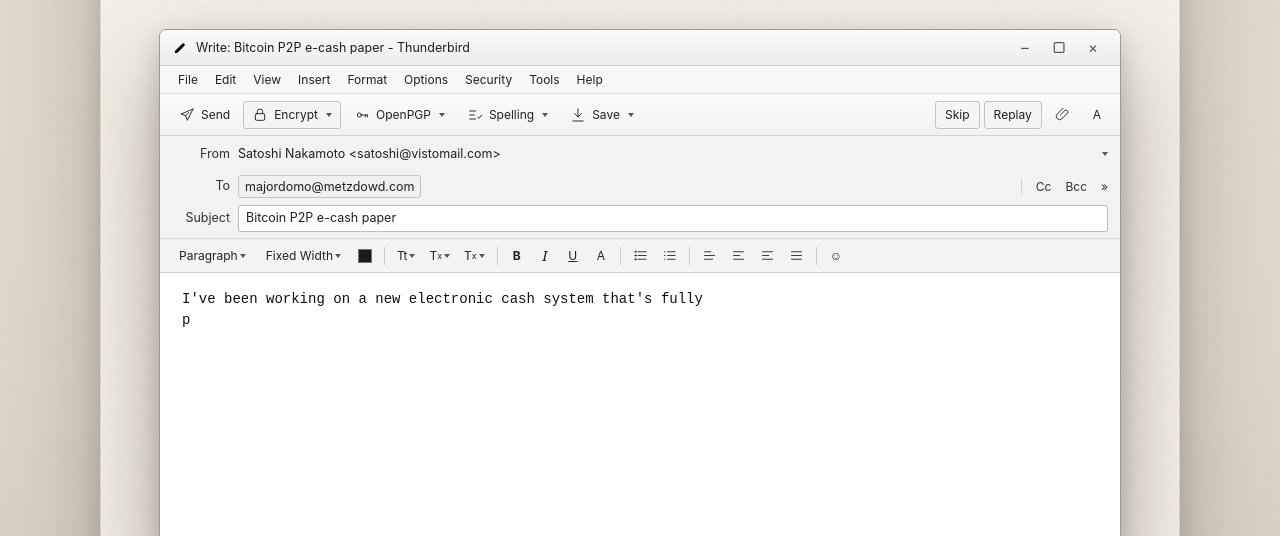
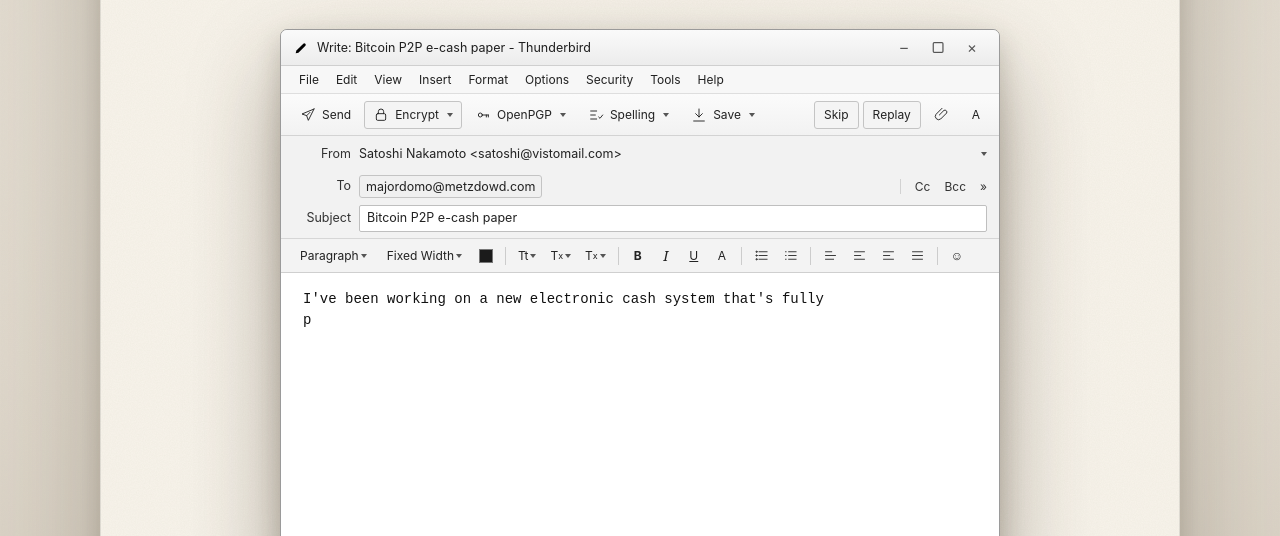
Before and after one commit to stacktoshi/whitepaper, a website: page whitepaper-day.html in a window 1280 px wide. Shown: the part 264-800 px from the top of the page. Drawn offline with Linux system fonts and the light colour scheme.

Commit message:
style: set Thunderbird mock width to 720px

```diff
--- a/whitepaper-day.html
+++ b/whitepaper-day.html
@@ -59,7 +59,7 @@
 
   .tb {
     position: relative; z-index: 2; margin: clamp(24px, 3.2vw, 34px) auto 0;
-    width: 100%; border: 1px solid #9a9a9a; border-radius: 7px;
+    width: 720px; max-width: 100%; border: 1px solid #9a9a9a; border-radius: 7px;
     background: #f3f3f3;
     box-shadow: 0 42px 90px rgba(52, 38, 22, .38), 0 10px 26px rgba(52, 38, 22, .2);
     overflow: hidden; font-family: var(--ui); color: #202020; text-align: left;
```
